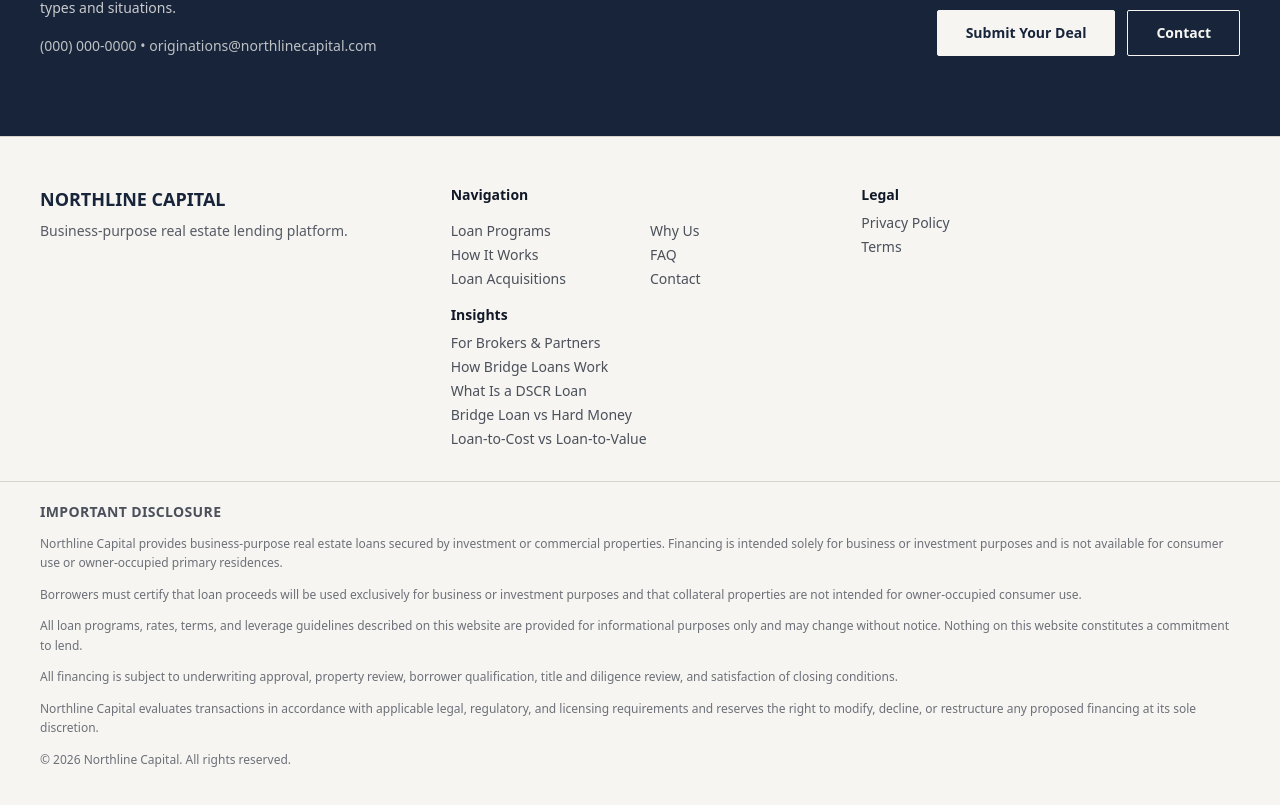
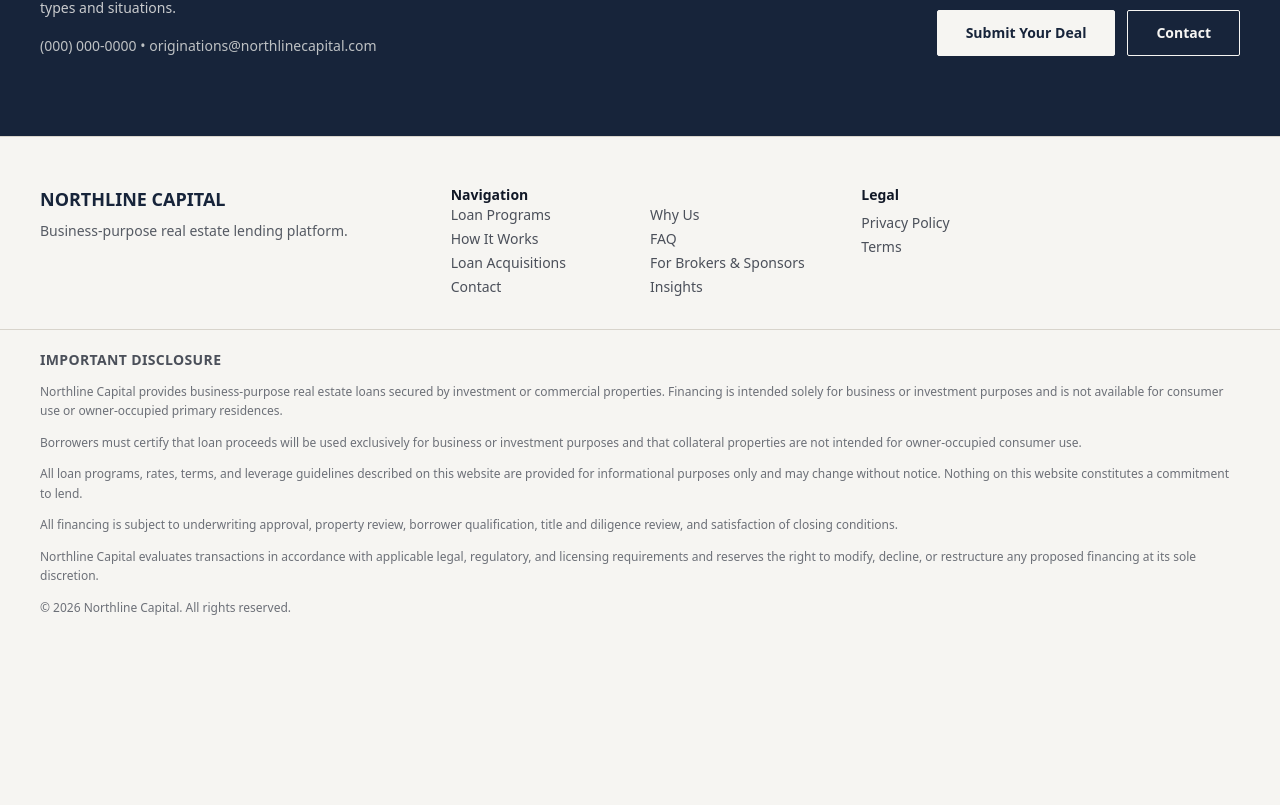
Before and after one commit to gdsatherlie/lending, a Next.js app: page / in a window 1280 px wide. Shown: the part 3576-4381 px from the top of the page. After the commit the page ends 4241 px from the top, so only its background shows below. Built offline with nearby package versions, Linux system fonts and the light colour scheme.

Commit message:
Simplify footer nav and add brokers/sponsors standalone link

```diff
--- a/app/insights/brokers-and-partners/page.tsx
+++ b/app/insights/brokers-and-partners/page.tsx
@@ -5,7 +5,7 @@ import { insightBySlug } from '@/components/insights-content';
 const article = insightBySlug['brokers-and-partners'];
 
 export const metadata: Metadata = {
-  title: 'For Brokers & Partners | Northline Capital',
+  title: 'For Brokers & Sponsors | Northline Capital',
   description:
     'Northline Capital works with mortgage brokers and real estate intermediaries and welcomes deal submissions.'
 };
--- a/components/insights-content.ts
+++ b/components/insights-content.ts
@@ -21,13 +21,13 @@ export type InsightArticle = {
 export const insightArticles: InsightArticle[] = [
   {
     slug: 'brokers-and-partners',
-    title: 'For Brokers & Partners',
+    title: 'For Brokers & Sponsors',
     category: 'Brokers & Partners',
     excerpt:
       'Northline Capital works with mortgage brokers and intermediaries to evaluate business-purpose real estate deals with speed and consistency.',
     intro:
       'Northline Capital actively partners with mortgage brokers and real estate intermediaries who need a responsive lending team for business-purpose transactions. We welcome qualified submissions and aim to provide clear feedback, dependable communication, and execution certainty throughout the process.',
-    metadataTitle: 'For Brokers & Partners | Northline Capital Insights',
+    metadataTitle: 'For Brokers & Sponsors | Northline Capital Insights',
     metadataDescription:
       'Learn how Northline Capital works with mortgage brokers and real estate intermediaries, and submit your next deal for review.',
     sections: [
--- a/components/site-footer.tsx
+++ b/components/site-footer.tsx
@@ -6,16 +6,12 @@ const navLinks = [
   { label: 'How It Works', href: '/loan-process' },
   { label: 'FAQ', href: '/#faq' },
   { label: 'Loan Acquisitions', href: '/loan-acquisitions' },
-  { label: 'Contact', href: '/#contact' }
+  { label: 'For Brokers & Sponsors', href: '/insights/brokers-and-partners' },
+  { label: 'Contact', href: '/#contact' },
+  { label: 'Insights', href: '/insights' }
 ] as const;
 
-const insightLinks = [
-  { label: 'For Brokers & Partners', href: '/insights/brokers-and-partners' },
-  { label: 'How Bridge Loans Work', href: '/insights/how-bridge-loans-work' },
-  { label: 'What Is a DSCR Loan', href: '/insights/what-is-a-dscr-loan' },
-  { label: 'Bridge Loan vs Hard Money', href: '/insights/bridge-loan-vs-hard-money' },
-  { label: 'Loan-to-Cost vs Loan-to-Value', href: '/insights/loan-to-cost-vs-loan-to-value' }
-] as const;
+
 
 export function SiteFooter() {
   return (
@@ -25,7 +21,7 @@ export function SiteFooter() {
           <p className="text-lg font-semibold text-navy">NORTHLINE CAPITAL</p>
           <p className="mt-2 text-sm text-ink/70">Business-purpose real estate lending platform.</p>
         </div>
-        <div className="space-y-4 text-sm text-ink/75">
+        <div className="text-sm text-ink/75">
           <p className="font-semibold text-ink">Navigation</p>
           <ul className="grid gap-x-5 gap-y-1 sm:grid-cols-2">
             {navLinks.map((item) => (
@@ -36,18 +32,6 @@ export function SiteFooter() {
               </li>
             ))}
           </ul>
-          <div>
-            <p className="font-semibold text-ink">Insights</p>
-            <ul className="mt-2 grid gap-y-1">
-              {insightLinks.map((item) => (
-                <li key={item.label}>
-                  <Link href={item.href} className="underline-offset-4 hover:text-navy hover:underline">
-                    {item.label}
-                  </Link>
-                </li>
-              ))}
-            </ul>
-          </div>
         </div>
         <div className="text-sm text-ink/75">
           <p className="font-semibold text-ink">Legal</p>
```
